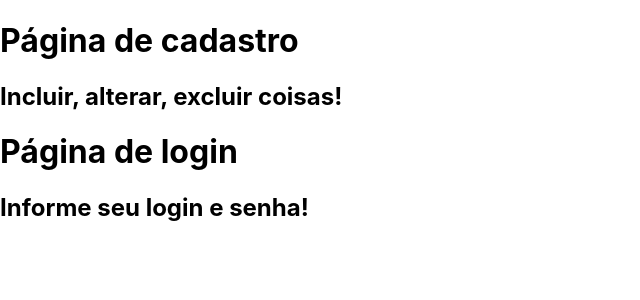
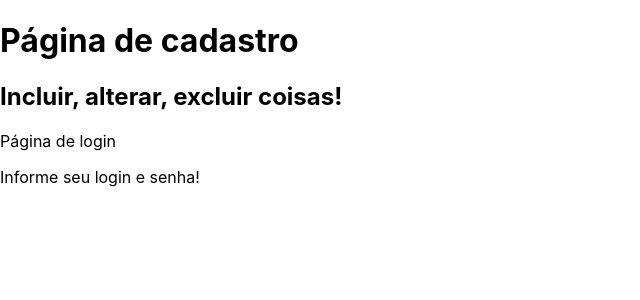
Before and after one commit to marcus-monteiro/exercicios, a Next.js app: page /basicos/usandotitulo in a window 1280 px wide. Shown: the top 300 px of the page, without its empty margins (0-640 px from the left). Built offline with nearby package versions, Linux system fonts and the light colour scheme.

Commit message:
if para exibir paragrafo

```diff
--- a/components/Titulo.jsx
+++ b/components/Titulo.jsx
@@ -1,5 +1,13 @@
 export default function Titulo(props) {
-    console.log(props)
+
+    if (props.pequeno) {
+        return (
+            <>
+                <p>{props.principal}</p>
+                <p>{props.secundario}</p>
+            </>
+        )
+    } else {
         return (
             <>
                 <h1>{props.principal}</h1>
@@ -7,3 +15,4 @@ export default function Titulo(props) {
             </>
         )
     }
+}
--- a/pages/basicos/usandotitulo.jsx
+++ b/pages/basicos/usandotitulo.jsx
@@ -11,6 +11,7 @@ export default function usandoTitulo() {
             <Titulo
                 principal="Página de login"
                 secundario="Informe seu login e senha!"
+                pequeno={true}
             />
         </div>
     )
```
Lines whose indentation alone changed are shown as unchanged.
